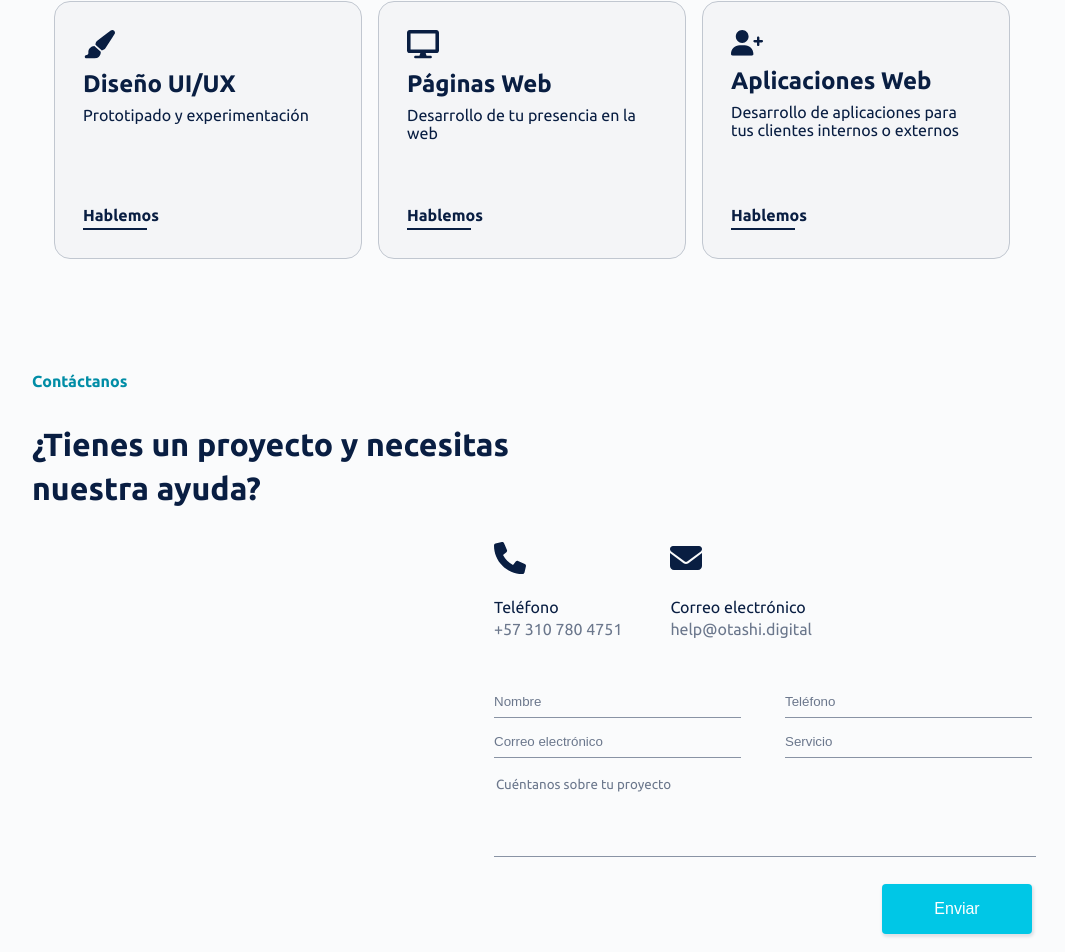
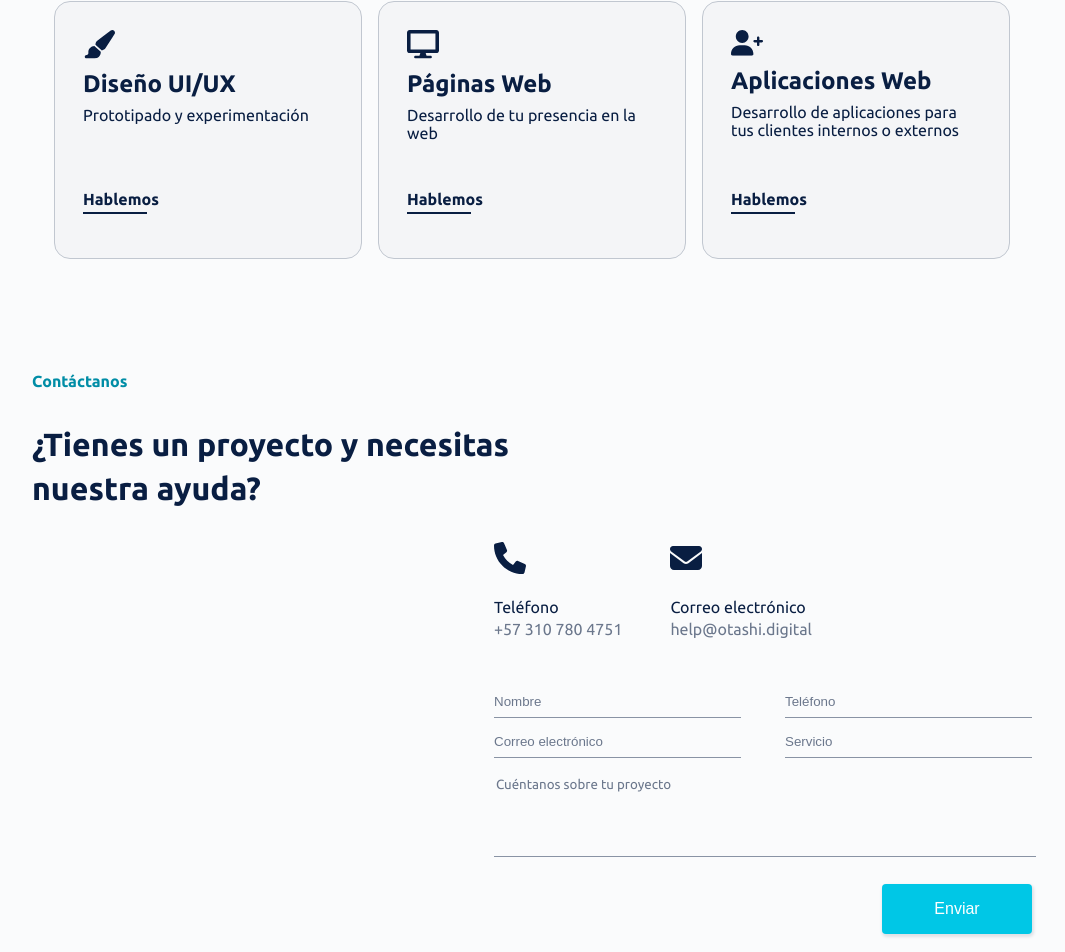
Before and after one commit to otashi/otashi-website, a React (Create React App) app: page / in a window 1280 px wide. Shown: the part 1488-2440 px from the top of the page, without its empty margins (108-1173 px from the left). Built offline with nearby package versions, Linux system fonts and the light colour scheme.

Commit message:
refactor/ p element for anchor in service card

```diff
--- a/src/components/Cards/styles.js
+++ b/src/components/Cards/styles.js
@@ -67,7 +67,7 @@ const StyledServiceDescription = styled.p`
   }
 `;
 
-const StyledServiceCardAction = styled.a`
+const StyledServiceCardAction = styled.p`
   font-weight: bold;
   display: inline;
   align-self: flex-end;
```
